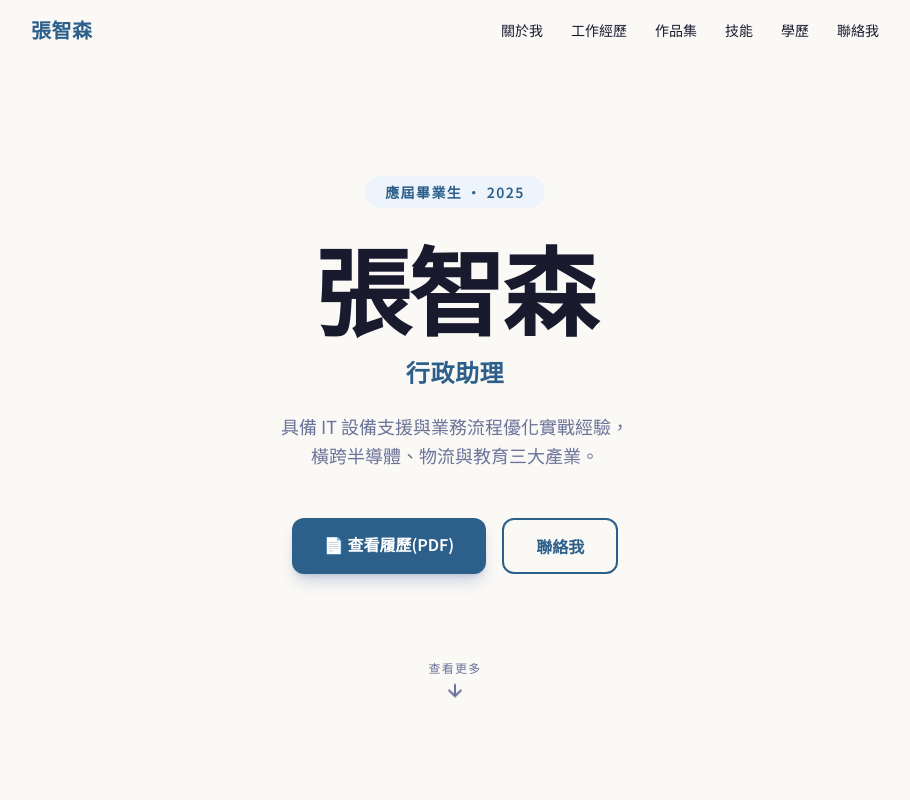
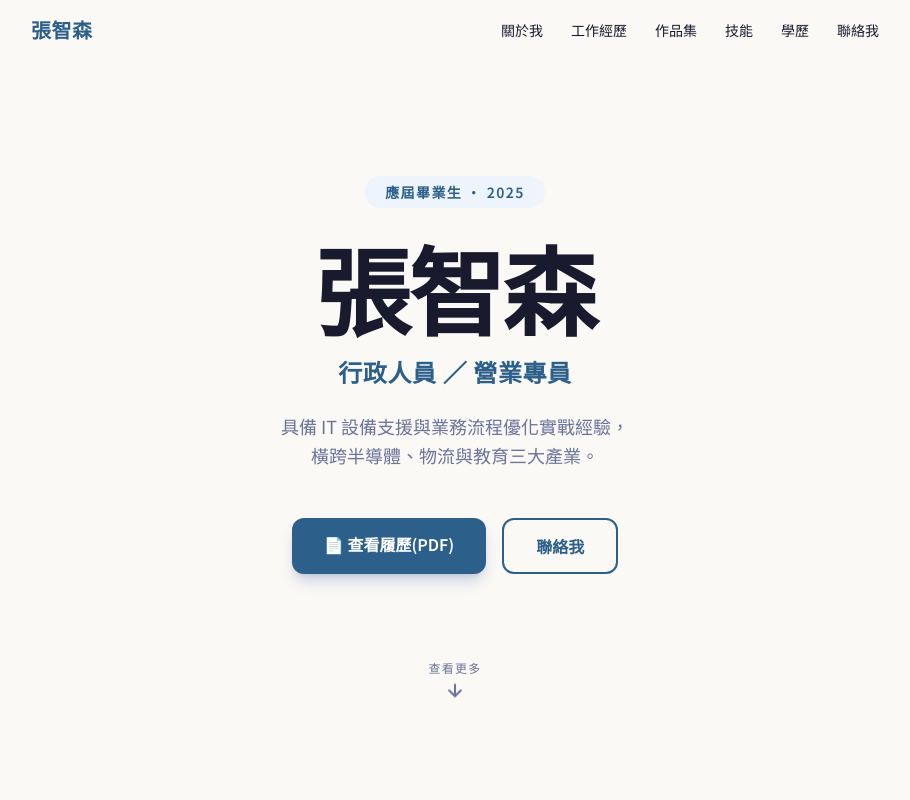
Before and after one commit to win81134679-dot/portfolio, a Next.js app: page / in a window 1280 px wide. Shown: the top 800 px of the page, without its empty margins (185-1095 px from the left). Built offline with nearby package versions, Linux system fonts and the light colour scheme.

Commit message:
feat: 職稱改為行政人員／營業專員

```diff
--- a/app/layout.tsx
+++ b/app/layout.tsx
@@ -2,10 +2,10 @@ import type { Metadata } from "next";
 import "./globals.css";
 
 export const metadata: Metadata = {
-  title: "張智森 — 行政助理",
+  title: "張智森 — 行政人員 ／ 營業專員",
   description:
     "張智森的個人履歷網站。具備 IT 設備支援與業務流程優化實戰經驗，橫跨半導體、物流與教育三大產業。",
-  keywords: ["行政助理", "應屆畢業生", "張智森", "履歷"],
+  keywords: ["行政人員", "營業專員", "應屆畢業生", "張智森", "履歷"],
   icons: {
     icon: [
       { url: "/icon.svg", type: "image/svg+xml" },
--- a/components/HeroSection.tsx
+++ b/components/HeroSection.tsx
@@ -14,7 +14,7 @@ export default function HeroSection() {
         </h1>
 
         <h2 className="text-xl md:text-2xl font-semibold text-[#2C5F8A] mb-6 tracking-wide">
-          行政助理
+          行政人員 ／ 營業專員
         </h2>
 
         <p className="text-base md:text-lg text-[#6B7399] max-w-xl mx-auto mb-12 leading-relaxed">
```
